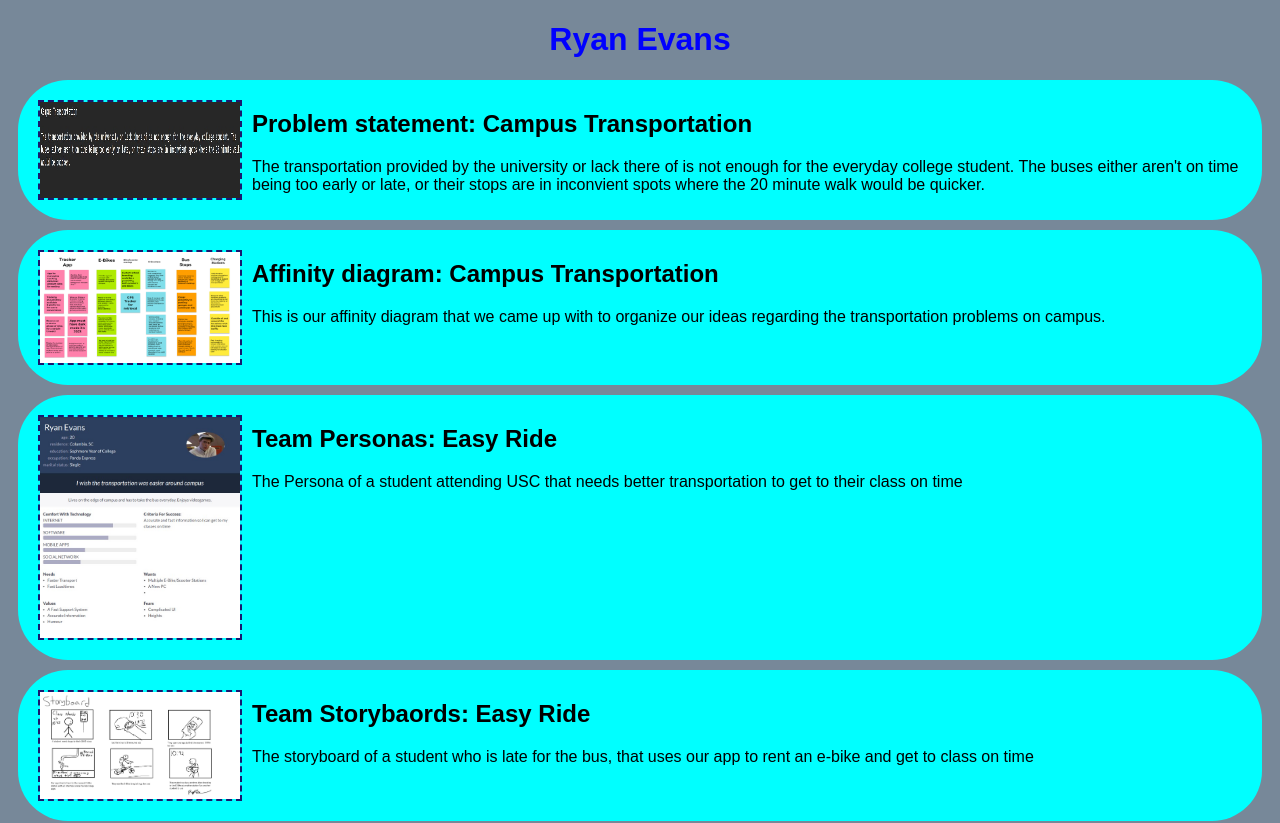
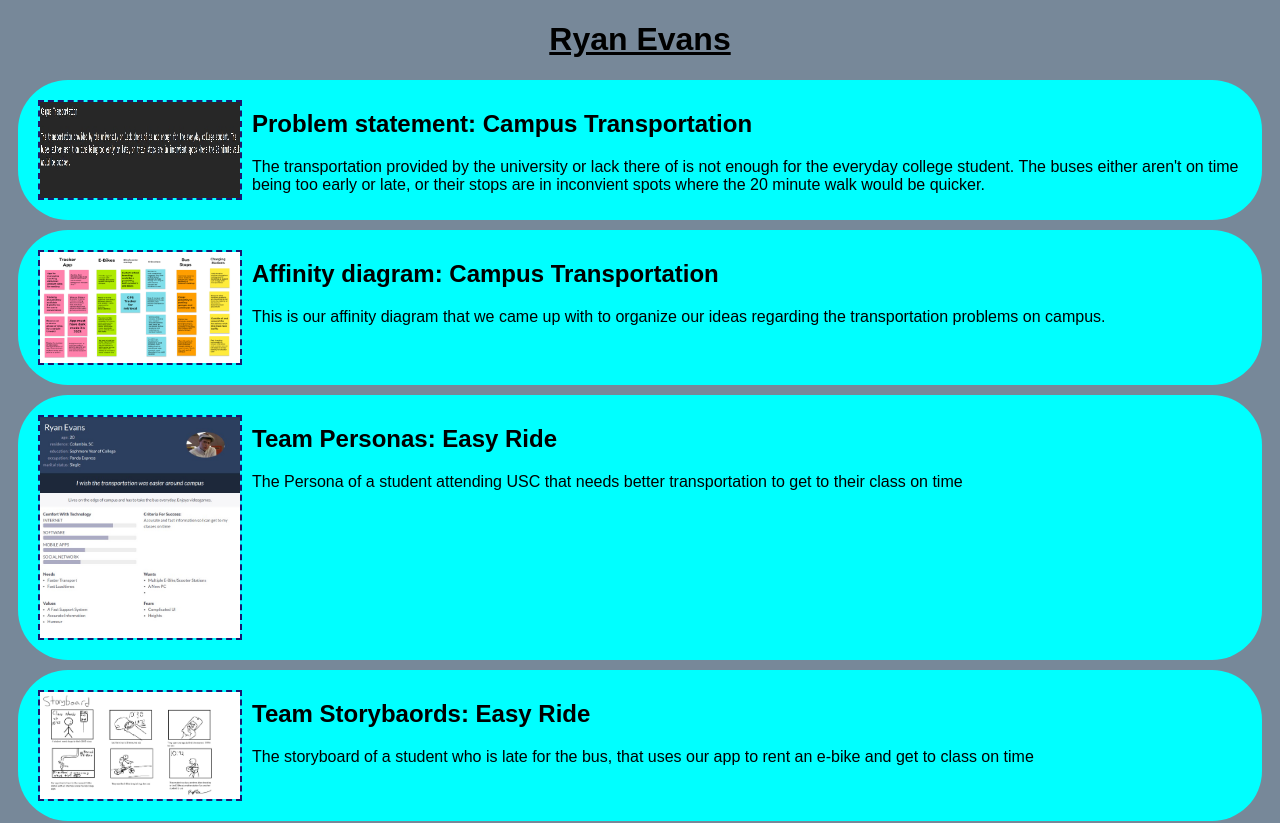
Before and after one commit to RynEEvans/RynEEvans.github.io, a plain HTML site: page index.html in a window 1280 px wide. Shown: the top 823 px of the page. Drawn offline with Linux system fonts and the light colour scheme.

Commit message:
underline

```diff
--- a/style.css
+++ b/style.css
@@ -6,8 +6,9 @@ body
 
 h1
 {
-  color: blue;
+  color: black;
   text-align: center;
+  text-decoration: underline;
 }
 
 a
```
